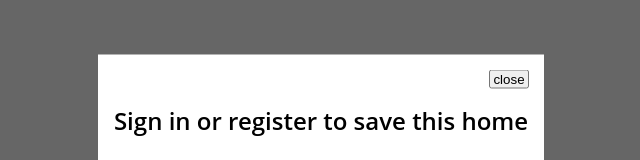
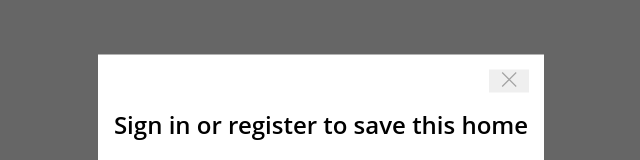
Before and after one commit to Bungal-ow/Contacts, a React app: page / in a window 1280 px wide. Both pictures are taken after a click on the button "Save". Shown: the part 122-282 px from the top of the page, without its empty margins (319-959 px from the left). Built offline with nearby package versions, Linux system fonts and the light colour scheme; no server answers; the HTML template or start-up script is replaced by a standard one.

Commit message:
Import exit icon for modal close buttons

```diff
--- a/client/src/components/Modal.jsx
+++ b/client/src/components/Modal.jsx
@@ -5,7 +5,12 @@ import Share from './Share';
 import Contact from './Contact';
 import TourBooking from './TourBooking';
 
-const Modal = ({ handleClose, type, property }) => {
+const Modal = ({
+  icon,
+  handleClose,
+  type,
+  property,
+}) => {
   let body;
   let modalModifier;
 
@@ -24,7 +29,7 @@ const Modal = ({ handleClose, type, property }) => {
   return (
     <div className="modal display-block">
       <section className={`modal modal-main ${modalModifier}`}>
-        <button id="close" type="button" onClick={handleClose}>close</button>
+        <button id="close" type="button" onClick={handleClose}><img src={icon} alt="exit" height="20px" /></button>
         {body}
       </section>
     </div>
--- a/client/src/components/Summary.jsx
+++ b/client/src/components/Summary.jsx
@@ -9,6 +9,7 @@ import IconButton from './IconButton';
 import Modal from './Modal';
 import shareIcon from '../assets/arrow.svg';
 import heartIcon from '../assets/heart.svg';
+import exitIcon from '../assets/exit.svg';
 // import moreIcon from '../assets/more.svg';
 import '../styles/Modal.css';
 
@@ -46,7 +47,7 @@ class Summary extends Component {
     let modal;
 
     if (show) {
-      modal = <Modal type={type} handleClose={this.hideModal} property={summary} />;
+      modal = <Modal icon={exitIcon} type={type} handleClose={this.hideModal} property={summary} />;
     }
 
     return (
--- a/client/src/styles/Modal.css
+++ b/client/src/styles/Modal.css
@@ -391,6 +391,8 @@ form p {
 }
 
 #close {
+  background-color: none;
+  border: none;
   padding: 0 0 0 0;
   height: 30px;
   cursor: pointer;
```
Also changed, not shown: client/src/assets/exit.svg (added), 1 other file (tests, documents, lock files or other folders).
